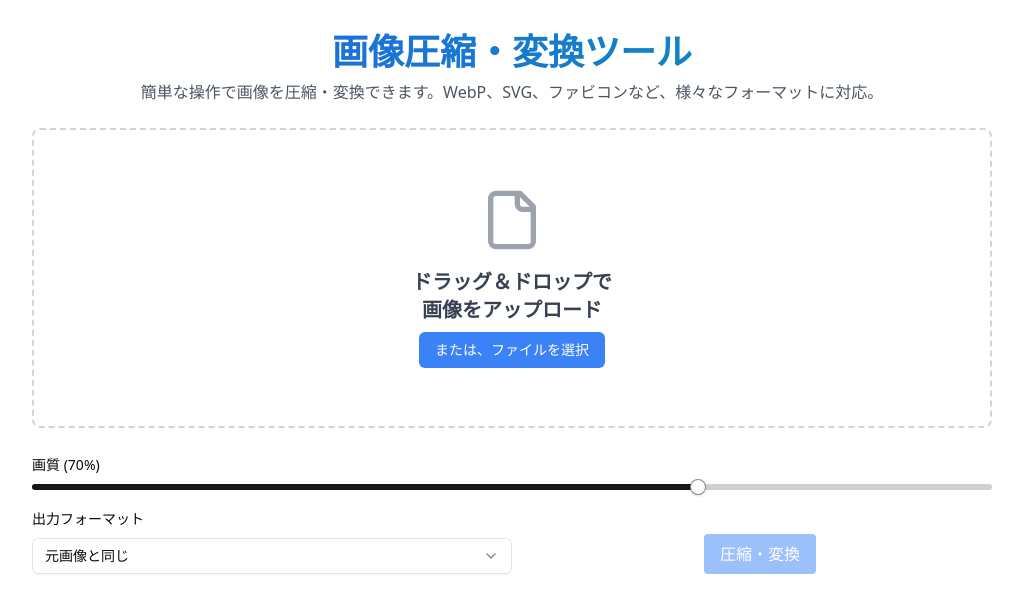
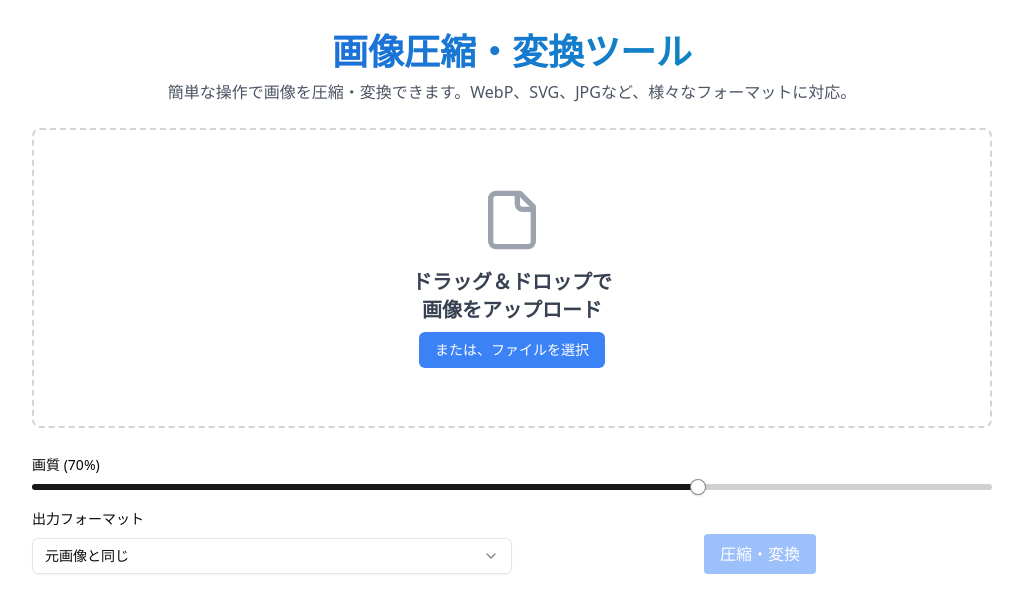
Before and after one commit to gezzzi/image-compression-tool, a Next.js app: page / in a window 1280 px wide. Shown: the top 612 px of the page, without its empty margins (128-1151 px from the left). Built offline with nearby package versions, Linux system fonts and the light colour scheme.

Commit message:
説明文の変更

```diff
--- a/src/app/page.tsx
+++ b/src/app/page.tsx
@@ -9,7 +9,7 @@ export default function Home() {
             画像圧縮・変換ツール
           </h1>
           <p className="text-gray-600 dark:text-gray-400">
-            簡単な操作で画像を圧縮・変換できます。WebP、SVG、ファビコンなど、様々なフォーマットに対応。
+            簡単な操作で画像を圧縮・変換できます。WebP、SVG、JPGなど、様々なフォーマットに対応。
           </p>
         </div>
         <ImageCompressor />
```
